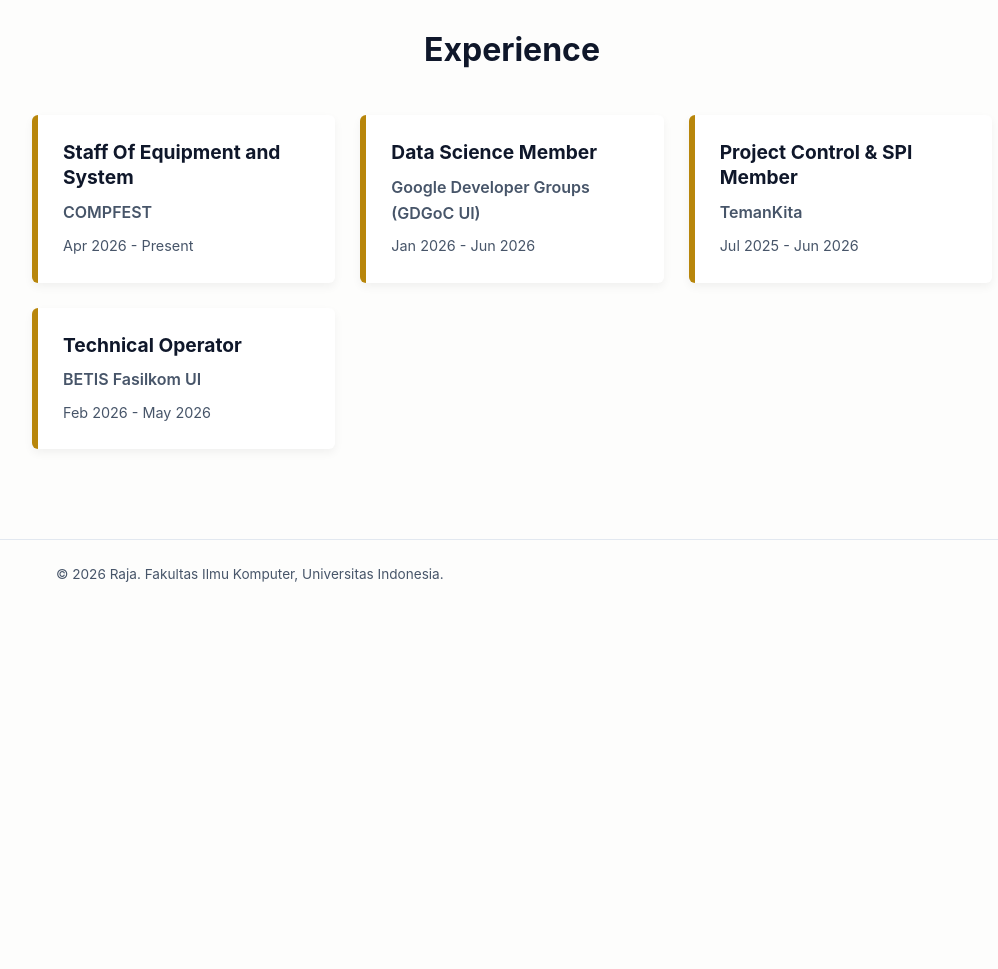
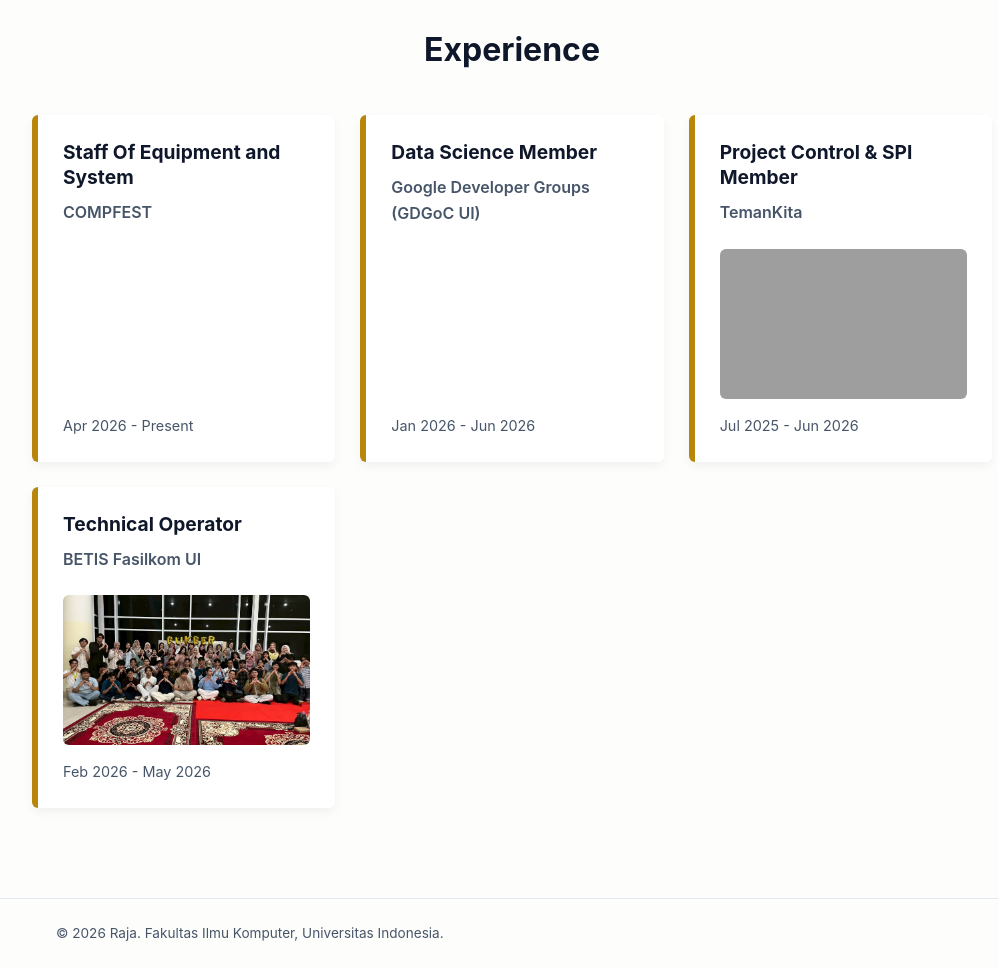
Before and after one commit to awiddymunaya/myportofolio, a Django app: page / in a window 1280 px wide. Shown: the part 762-1731 px from the top of the page, without its empty margins (128-1126 px from the left). Before the commit the page ends 1344 px from the top, so only its background shows below. Run offline with Django 5.2, Linux system fonts and the light colour scheme; grey boxes are pictures that could not be loaded.

Commit message:
Menambahkan foto kegiatan dan merapikan layout grid experience

```diff
--- a/static/css/style.css
+++ b/static/css/style.css
@@ -219,9 +219,11 @@ h1, .brand {
     background-color: #ffffff;
     border-radius: var(--radius);
     padding: 25px;
-    border-left: 6px solid var(--accent); /* Menggunakan warna accent dari kodemu */
+    border-left: 6px solid var(--accent);
     box-shadow: 0 4px 10px rgba(0, 0, 0, 0.05);
     transition: transform 0.3s ease, box-shadow 0.3s ease;
+    display: flex;
+    flex-direction: column;
 }
 
 .experience-card:hover {
@@ -246,4 +248,14 @@ h1, .brand {
     font-size: 0.9em;
     color: var(--text-muted);
     margin: 0;
+    margin-top: auto;
 }
+
+.experience-img {
+    width: 100%;
+    height: 150px;
+    object-fit: cover;
+    margin: 15px 0;
+    border-radius: 6px;
+    display: block;
+}
--- a/templates/index.html
+++ b/templates/index.html
@@ -73,6 +73,7 @@
                 <div class="experience-card">
                     <h3>Project Control & SPI Member</h3>
                     <p class="organization">TemanKita</p>
+		    <img src="/static/img/Temankita.jpg" alt="Kegiatan TemanKita" class="experience-img">
                     <p class="duration">Jul 2025 - Jun 2026</p>
                 </div>
 
@@ -80,6 +81,7 @@
                 <div class="experience-card">
                     <h3>Technical Operator</h3>
                     <p class="organization">BETIS Fasilkom UI</p>
+	 	    <img src="/static/img/Betis.jpg" alt="Kegiatan BETIS" class="experience-img">
                     <p class="duration">Feb 2026 - May 2026</p>
                 </div>
             </div>
```
Also changed, not shown: static/img/Betis.jpg (added), 1 other file.
